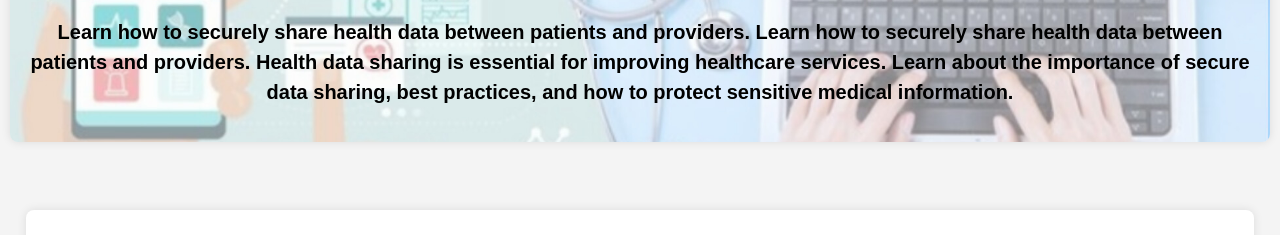
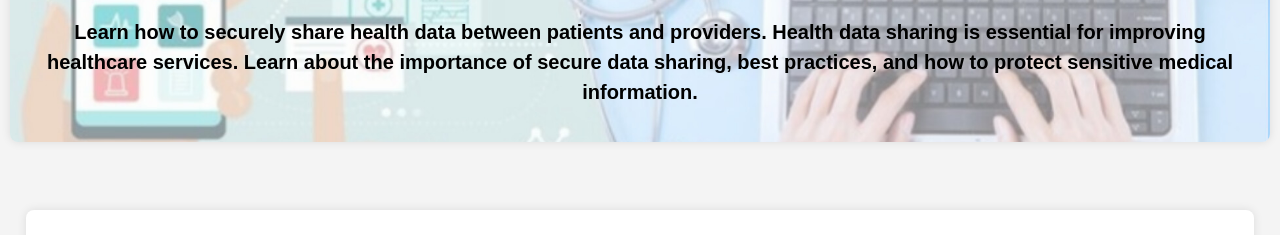
Before and after one commit to Public-Host/Anneth_Health-Data-Awareness-Hub, a plain HTML site: page index.html in a window 1280 px wide. Shown: the part 279-514 px from the top of the page. Drawn offline with Linux system fonts and the light colour scheme.

Commit message:
Update index.html (delete repetition of words)

```diff
--- a/index.html
+++ b/index.html
@@ -24,7 +24,7 @@
     <section id="home" class="welcome">
         <div class="content">
         <h2>Welcome to Health Data Awareness</h2>
-        <p>Learn how to securely share health data between patients and providers. Learn how to securely share health data between patients and providers. Health data sharing is essential for improving healthcare services. Learn about the importance of secure data sharing, best practices, and how to protect sensitive medical information.</p>
+        <p>Learn how to securely share health data between patients and providers. Health data sharing is essential for improving healthcare services. Learn about the importance of secure data sharing, best practices, and how to protect sensitive medical information.</p>
         </div>
     </section>
 
```
